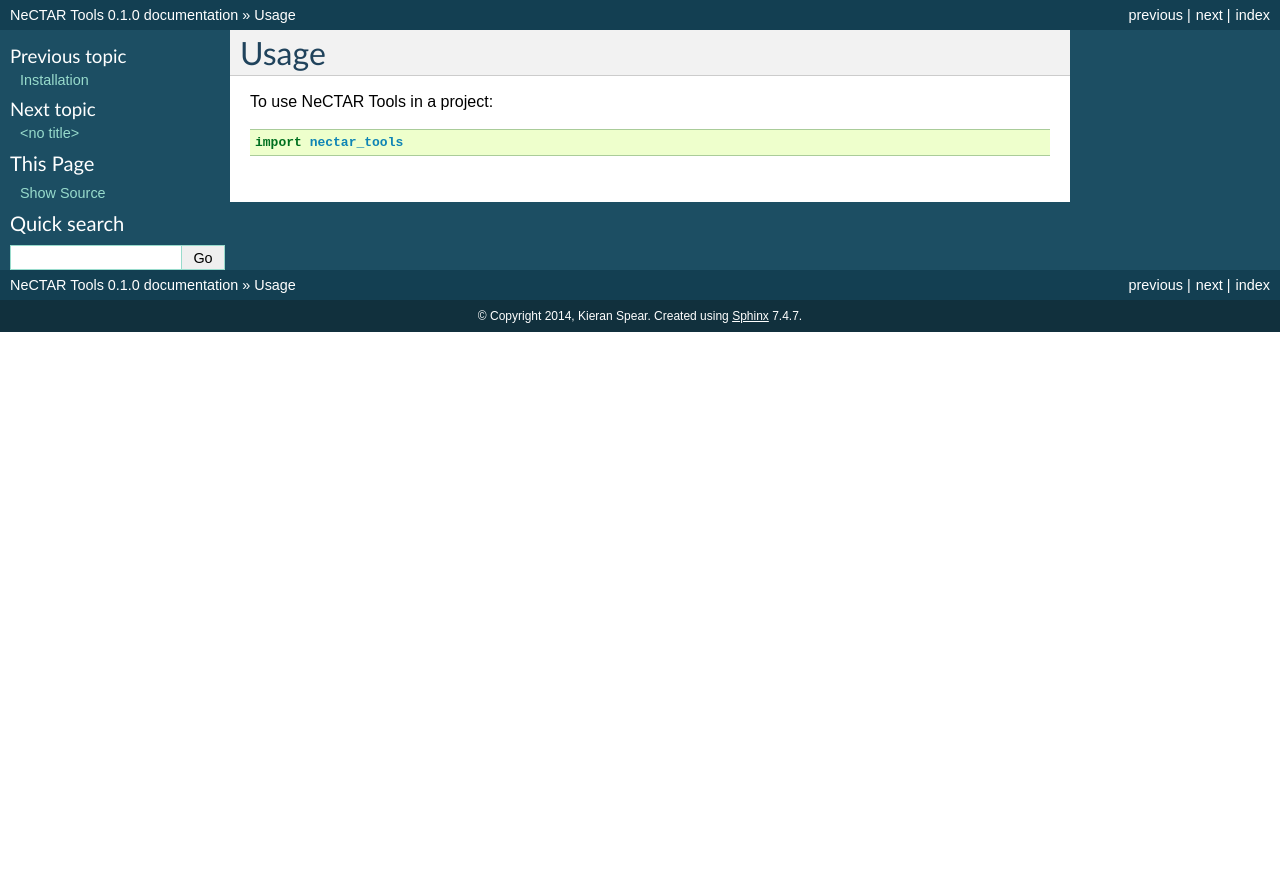
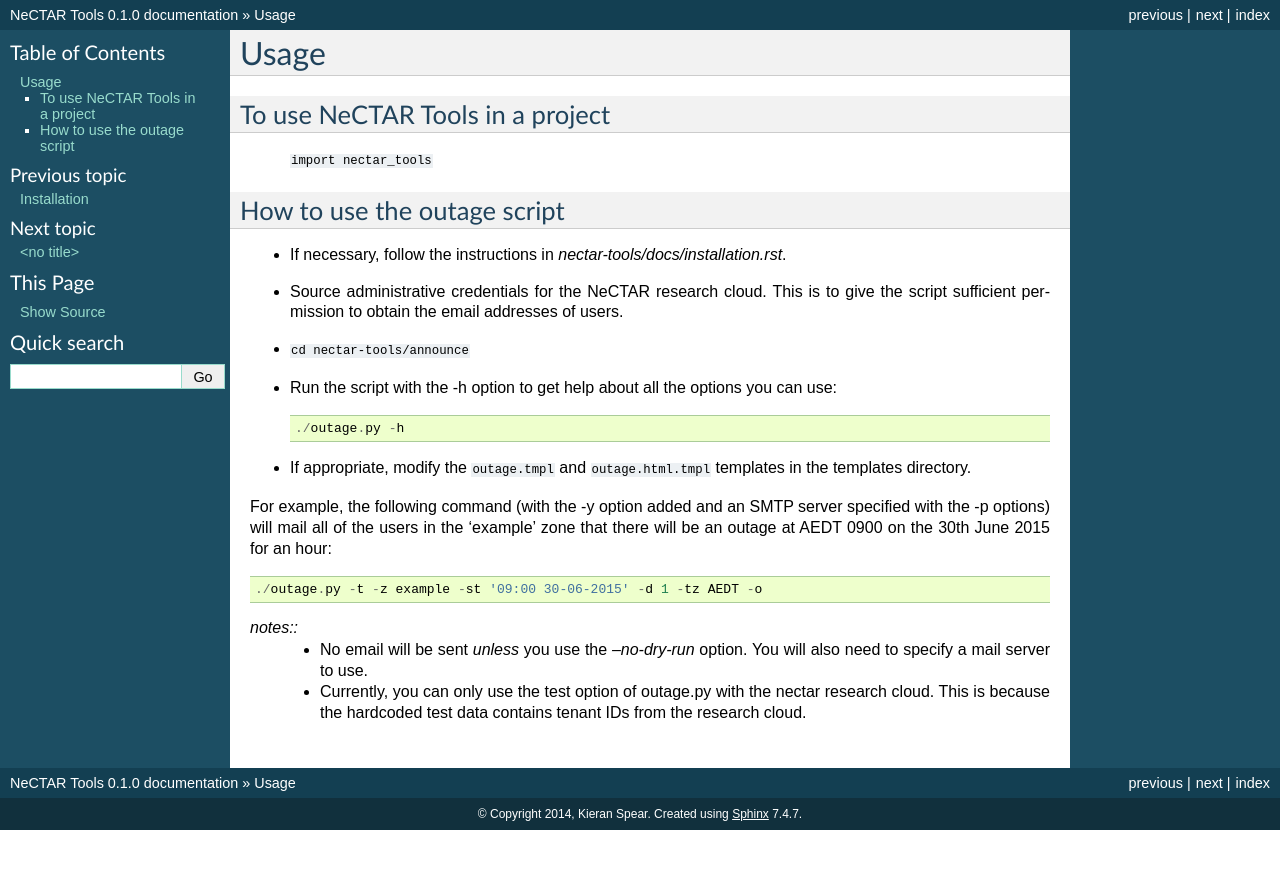
Before and after one commit to NeCTAR-RC/nectar-tools, a Sphinx documentation site: the page built from docs/usage.rst, in a window 1280 px wide. Shown: the top 869 px of the page. Built offline with Sphinx 7.4.7, drawn with Linux system fonts in a browser that asks for light colours.

Commit message:
Document how to use the outage script
Change-Id: I3ff5dc2f17930bcc53f96dca32b47e2d53228f94

```diff
--- a/docs/usage.rst
+++ b/docs/usage.rst
@@ -2,6 +2,35 @@
 Usage
 ========
 
-To use NeCTAR Tools in a project::
+To use NeCTAR Tools in a project
+--------------------------------
 
-    import nectar_tools
+    ``import nectar_tools``
+
+How to use the outage script
+----------------------------
+* If necessary, follow the instructions in
+  `nectar-tools/docs/installation.rst`.
+* Source administrative credentials for the NeCTAR research cloud. This is to
+  give the script sufficient permission to obtain the email addresses of users.
+* ``cd nectar-tools/announce``
+* Run the script with the -h option to get help about all the options you can
+  use::
+
+   ./outage.py -h
+
+* If appropriate, modify the ``outage.tmpl`` and ``outage.html.tmpl`` templates
+  in the templates directory.
+
+For example, the following command (with the -y option added and an SMTP server
+specified with the -p options) will mail all of the users in the 'example' zone
+that there will be an outage at AEDT 0900 on the 30th June 2015 for an hour::
+
+  ./outage.py -t -z example -st '09:00 30-06-2015' -d 1 -tz AEDT -o
+
+*notes::*
+    * No email will be sent *unless* you use the `--no-dry-run` option. You
+      will also need to specify a mail server to use.
+    * Currently, you can only use the test option of outage.py with the nectar
+      research cloud. This is because the hardcoded test data contains tenant
+      IDs from the research cloud.
```
